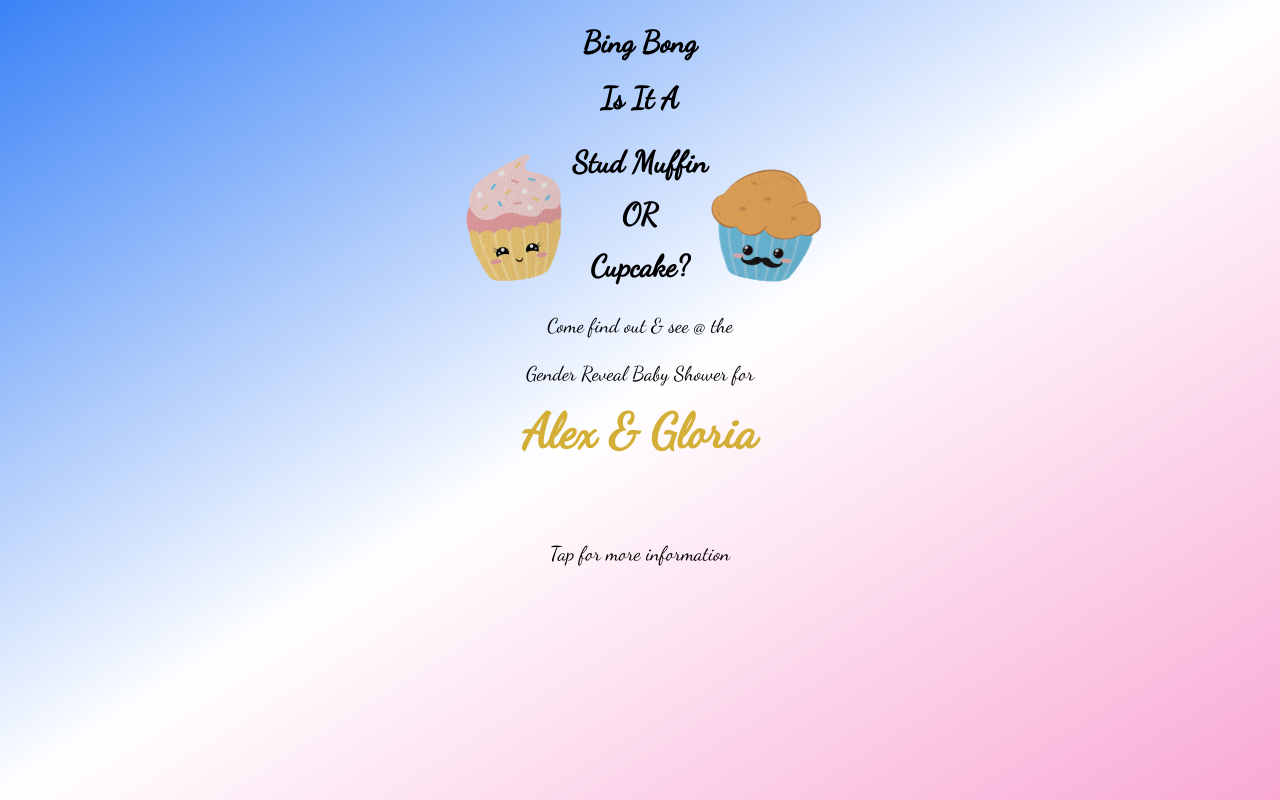
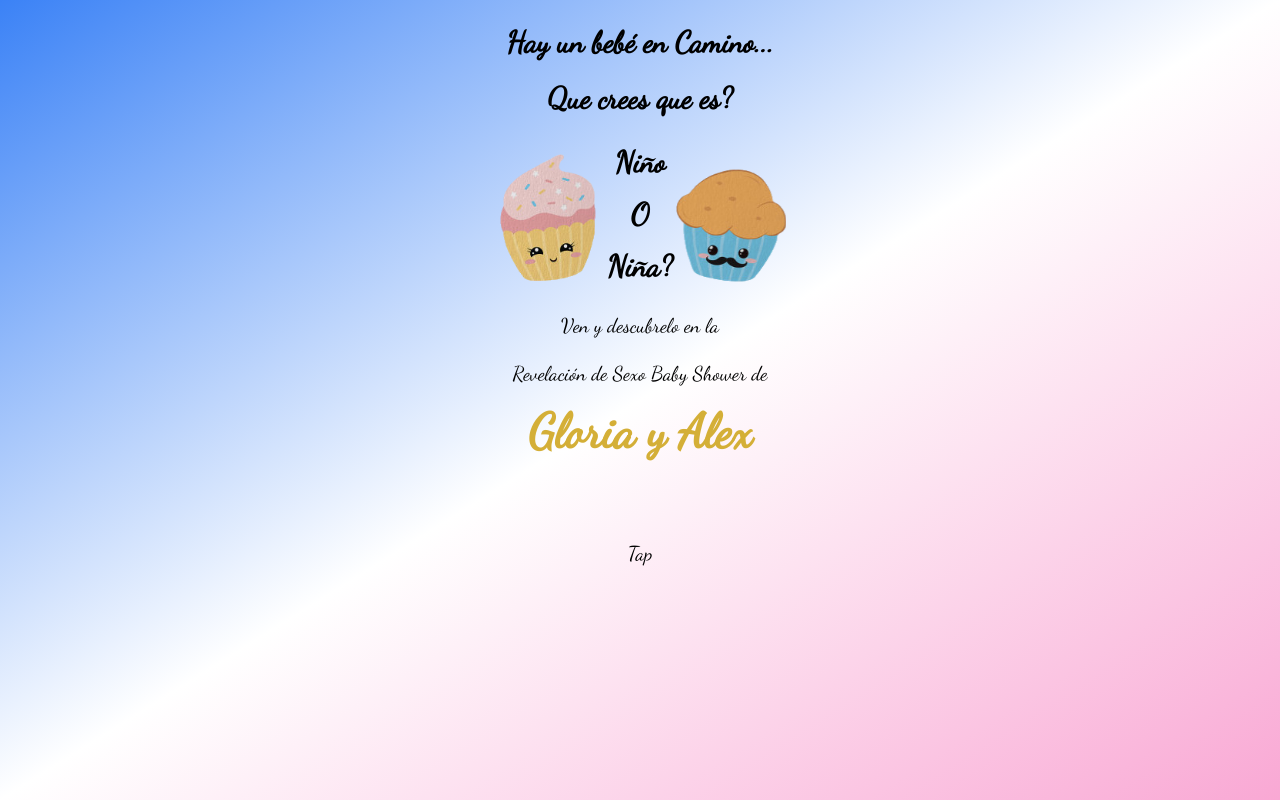
Before and after one commit to BenMoreira/ag-babyshower-invite, a React (Vite) app: page / in a window 1280 px wide. Both pictures are taken after a click on the button "Espanyol". Built offline with nearby package versions, Linux system fonts and the light colour scheme.

Commit message:
Adds spanish option

```diff
--- a/src/App.jsx
+++ b/src/App.jsx
@@ -37,91 +37,108 @@ function App() {
     <div className='w-full min-h-screen bg-gradient-to-tl from-pink-300 via-white to-blue-500' onClick={() => setFlipped(!flipped)}>
       <a.div className='absolute cursor-pointer will-change-transform w-full flex flex-col items-center gap-5 pt-6' style={{ opacity: opacity.to(o => 1 - o), transform }}>
         {spanish ?
-          <div className='font-bold text-3xl'>Bing Bong</div> :
+          <div className='font-bold text-3xl'>Hay un bebé en Camino...</div> :
           <div className='font-bold text-3xl'>A Bun Is In The Oven...</div>
         }
 
-        <div className='font-bold text-3xl pb-2'>
-          Is It A
-        </div>
+        {spanish ?
+          <div className='font-bold text-3xl pb-2'>Que crees que es?</div> :
+          <div className='font-bold text-3xl pb-2'>Is It A</div>
+        }
 
         <div className='flex flex-row justify-center items-center'>
           <img src={pinkcupcake} className='w-[120px]' />
 
           <div className='flex flex-col justify-center items-center text-3xl font-bold gap-4'>
-            <div className='text-center'>
-              Stud Muffin
-            </div>
+            {spanish ?
+              <div className=''>Niño</div> :
+              <div className='text-center'>Stud Muffin</div>
+            }
 
-            <div>
-              OR
-            </div>
+            {spanish ?
+              <div>O</div> :
+              <div>OR</div>
+            }
 
-            <div>
-              Cupcake?
-            </div>
+            {spanish ?
+              <div>Niña?</div> :
+              <div>Cupcake?</div>
+            }
           </div>
 
           <img src={bluecupcake} className='w-[120px]' />
         </div>
 
-        <div className='text-xl pt-2'>
-          Come find out & see @ the
-        </div>
+        {spanish ?
+          <div className='text-xl pt-2'>Ven y descubrelo en la</div> :
+          <div className='text-xl pt-2'>Come find out & see @ the</div>
+        }
 
-        <div className='text-xl'>
-          Gender Reveal Baby Shower for
-        </div>
+        {spanish ?
+          <div className='text-xl'>Revelación de Sexo Baby Shower de</div> :
+          <div className='text-xl'>Gender Reveal Baby Shower for</div>
+        }
 
-        <div className='font-bold text-5xl text-gold pb-4'>
-          Alex & Gloria
-        </div>
+        {spanish ?
+          <div className='font-bold text-5xl text-gold pb-4'>Gloria y Alex</div> :
+          <div className='font-bold text-5xl text-gold pb-4'>Alex & Gloria</div>
+        }
 
-        <div className='text-xl pt-12'>
-          Tap for more information
-        </div>
+        {spanish ?
+          <div className='text-xl pt-12'>Tap</div> :
+          <div className='text-xl pt-12'>Tap for more information</div>
+        }
       </a.div>
 
       <a.div className='absolute cursor-pointer will-change-transform w-full flex flex-col items-center gap-5 pt-6' style={{opacity, transform, rotateX: '180deg'}}>
-        <div className='text-2xl'>
-          Registry is at <a>Amazon</a>
-        </div>
+        {spanish ?
+          <div className='text-2xl'>Lista de regalos está en <a>Amazon</a></div> :
+          <div className='text-2xl'>Registry is at <a>Amazon</a></div>
+        }
 
-        <div className='font-bold text-3xl text-gold'>
-          Location:
-        </div>
+        {spanish ?
+          <div className='font-bold text-3xl text-gold'>Lugar:</div> :
+          <div className='font-bold text-3xl text-gold'>Location:</div>
+        }
 
-        <div className='text-xl'>
-          Friday - 4th of August @ 6:00 PM
-        </div>
+        {spanish ?
+          <div className='text-xl'>Viernes - 4th de Agosto @ 6:00 PM</div> :
+          <div className='text-xl'>Friday - 4th of August @ 6:00 PM</div>
+        }
 
-        <div className='text-xl'>
-          B & B Event Hall
-        </div>
+        <div className='text-xl'>B & B Event Hall</div>
 
-        <div className='text-xl'>
-          1480 Beaver Ruin Rd. Norcross, GA, 30093
-        </div>
+        <div className='text-xl'>1480 Beaver Ruin Rd. Norcross, GA, 30093</div>
 
-        <div className='font-bold text-3xl text-gold'>
-          Diaper Raffle!
-        </div>
+        {spanish ?
+          <div className='font-bold text-3xl text-gold'>Rifa!</div> :
+          <div className='font-bold text-3xl text-gold'>Diaper Raffle!</div>
+        }
 
-        <div className='text-2xl'>
-          For each pack of diapers you bring, you'll
-        </div>
+        {spanish ?
+          <div className='text-2xl'>Por cada paquete de daipers que traigas,</div> :
+          <div className='text-2xl'>For each pack of diapers you bring, you'll</div>
+        }
 
-        <div className='text-2xl'>
-          receive one entry in our prize drawing.
-        </div>
+        {spanish ?
+          <div className='text-2xl'>reciviras un ticket para las rifas.</div> :
+          <div className='text-2xl'>receive one entry in our prize drawing.</div>
+        }
 
-        <div className='text-2xl'>
-          First prize is getting the baby named after you!!!
-        </div>
+        {spanish ?
+          <div className='text-2xl'>Primer premio Nombraremos al bebé como</div> :
+          <div className='text-2xl'>First prize is getting the baby named after you!!!</div>
+        }
 
-        <div className='text-2xl'>
-          Just kidding - it's a basket with goodies!
-        </div>
+        {spanish ?
+          <div className='text-2xl'>el ganador o ganadora!!!</div> :
+          <div className='hidden'></div>
+        }
+
+        {spanish ?
+          <div className='text-2xl'>Solo es broma - son canastas con sorpresas!</div> :
+          <div className='text-2xl'>Just kidding - it's a basket with goodies!</div>
+        }
       </a.div>
     </div>
     }
```
